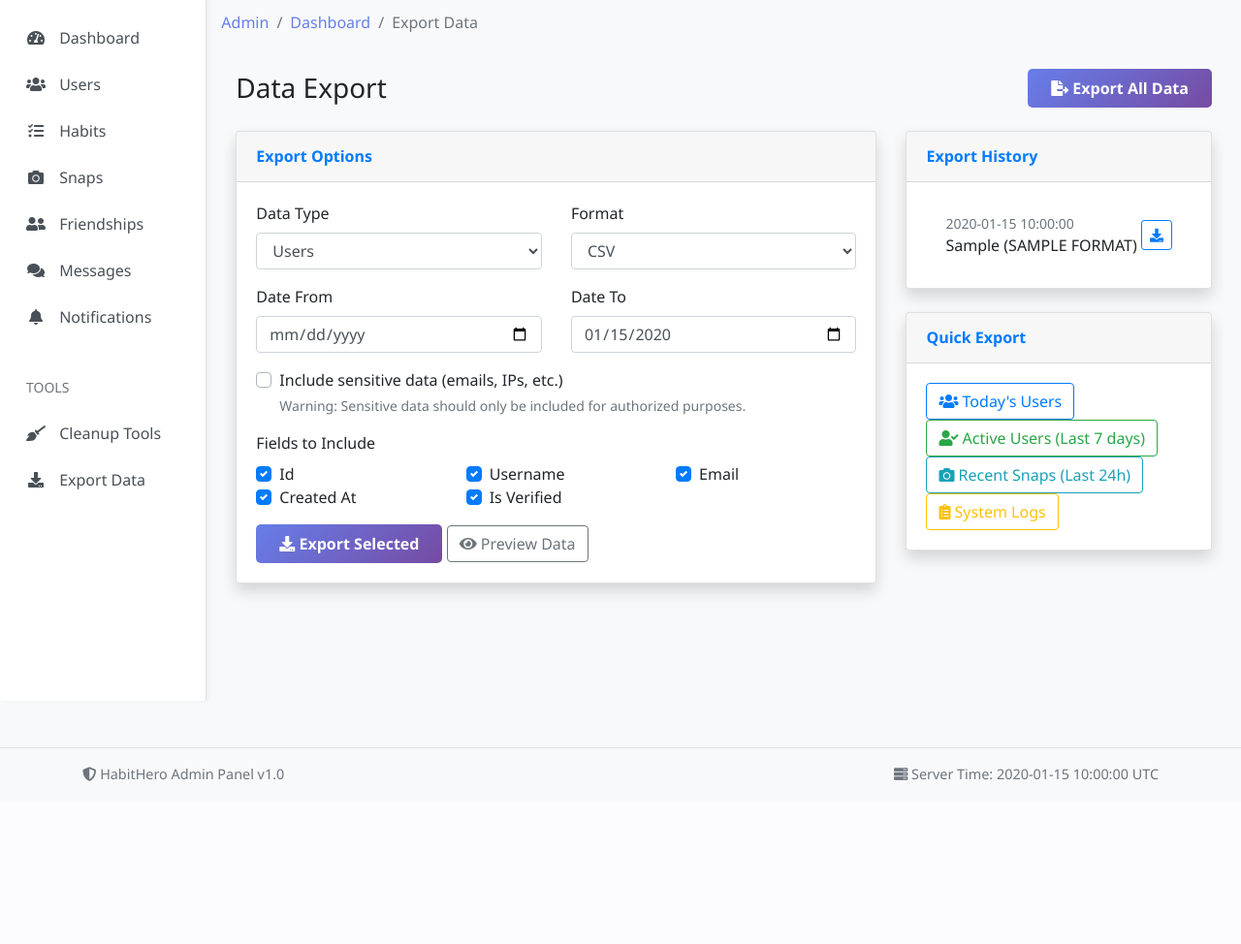
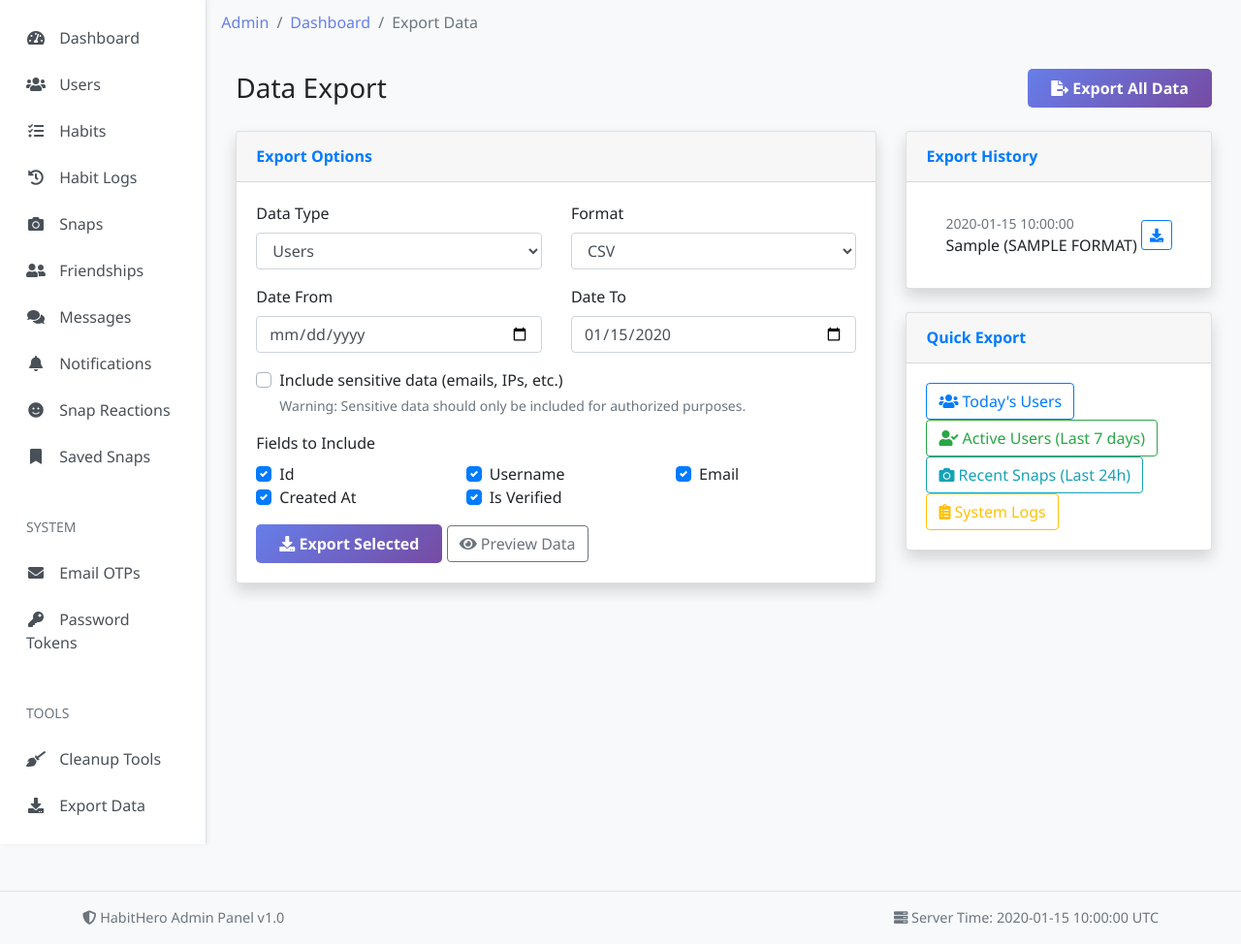
Before and after one commit to Burhan-012345/HabitHero, a Flask app: template templates/admin/export.html in a window 1280 px wide. Shown: the part 127-1101 px from the top of the page at 97% size. Before the commit the page ends 933 px from the top, so only its background shows below. Run offline with Flask 3, Linux system fonts and the light colour scheme; the template is opened without the code that fills it: most values are stand-ins (such as "Sample title", 1, 10 or a date in 2020); some libraries are stand-ins or nearby versions.

Commit message:
Update base.html

```diff
--- a/templates/admin/base.html
+++ b/templates/admin/base.html
@@ -172,7 +172,6 @@
     </style>
   </head>
   <body>
-    <!-- Navigation -->
     <nav class="navbar navbar-expand-lg navbar-dark admin-header">
       <div class="container">
         <a class="navbar-brand" href="{{ url_for('admin.index') }}">
@@ -246,17 +245,27 @@
               </a>
             </li>
             <li class="nav-item">
+              <a class="nav-link" href="{{ url_for('habitlog.index_view') }}">
+                <i class="fas fa-history"></i> Habit Logs
+              </a>
+            </li>
+            <li class="nav-item">
               <a class="nav-link" href="{{ url_for('snap.index_view') }}">
                 <i class="fas fa-camera"></i> Snaps
               </a>
             </li>
             <li class="nav-item">
-              <a class="nav-link" href="{{ url_for('friendship.index_view') }}">
+              <!-- FIXED: Changed from friendship.index_view to friend.index_view -->
+              <a class="nav-link" href="{{ url_for('friend.index_view') }}">
                 <i class="fas fa-user-friends"></i> Friendships
               </a>
             </li>
             <li class="nav-item">
-              <a class="nav-link" href="{{ url_for('message.index_view') }}">
+              <!-- FIXED: Changed from message.index_view to chatmessage.index_view -->
+              <a
+                class="nav-link"
+                href="{{ url_for('chatmessage.index_view') }}"
+              >
                 <i class="fas fa-comments"></i> Messages
               </a>
             </li>
@@ -268,18 +277,52 @@
                 <i class="fas fa-bell"></i> Notifications
               </a>
             </li>
+            <li class="nav-item">
+              <a
+                class="nav-link"
+                href="{{ url_for('snapreaction.index_view') }}"
+              >
+                <i class="fas fa-smile"></i> Snap Reactions
+              </a>
+            </li>
+            <li class="nav-item">
+              <a class="nav-link" href="{{ url_for('savedsnap.index_view') }}">
+                <i class="fas fa-bookmark"></i> Saved Snaps
+              </a>
+            </li>
+            <li class="nav-item mt-4">
+              <div class="nav-link text-muted">
+                <small>SYSTEM</small>
+              </div>
+            </li>
+            <li class="nav-item">
+              <a
+                class="nav-link"
+                href="{{ url_for('emailverificationotp.index_view') }}"
+              >
+                <i class="fas fa-envelope"></i> Email OTPs
+              </a>
+            </li>
+            <li class="nav-item">
+              <a
+                class="nav-link"
+                href="{{ url_for('passwordresettoken.index_view') }}"
+              >
+                <i class="fas fa-key"></i> Password Tokens
+              </a>
+            </li>
             <li class="nav-item mt-4">
               <div class="nav-link text-muted">
                 <small>TOOLS</small>
               </div>
             </li>
             <li class="nav-item">
-              <a class="nav-link" href="{{ url_for('admin_cleanup') }}">
+              <a class="nav-link" href="{{ url_for('admin_cleanup_page') }}">
                 <i class="fas fa-broom"></i> Cleanup Tools
               </a>
             </li>
             <li class="nav-item">
-              <a class="nav-link" href="{{ url_for('admin.export_data') }}">
+              <a class="nav-link" href="{{ url_for('admin_export_page') }}">
                 <i class="fas fa-download"></i> Export Data
               </a>
             </li>
@@ -330,7 +373,7 @@
           <div class="col-md-6 text-md-right">
             <p class="mb-0">
               <i class="fas fa-server"></i> Server Time: {{
-              now().strftime('%Y-%m-%d %H:%M:%S UTC') }}
+              now.strftime('%Y-%m-%d %H:%M:%S UTC') if now is defined else '' }}
             </p>
           </div>
         </div>
```
